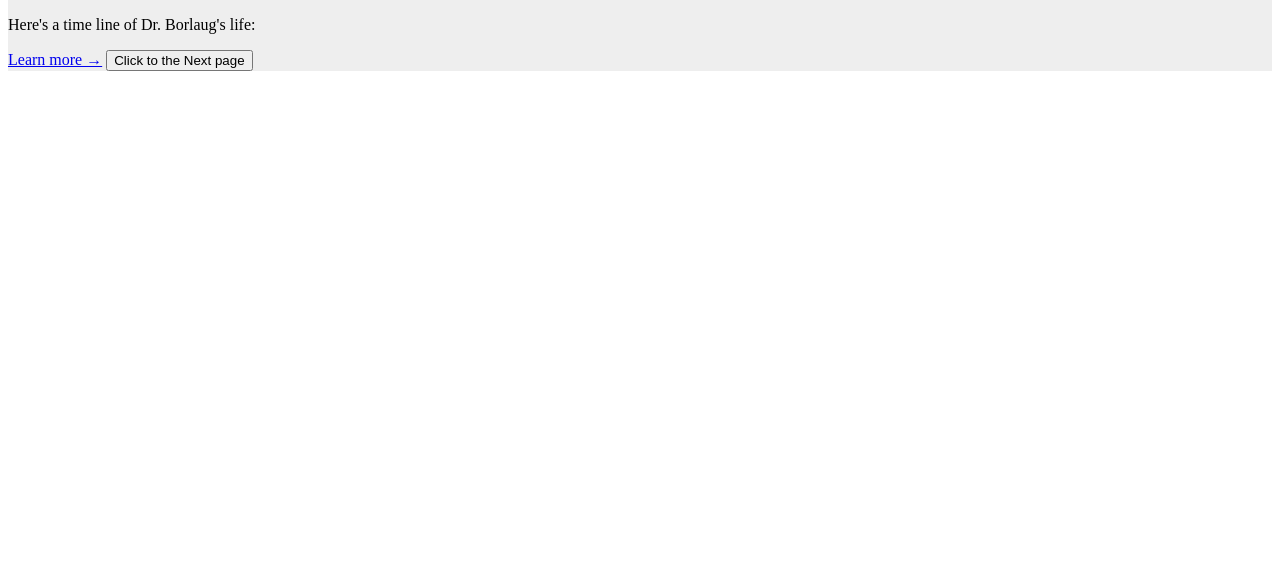
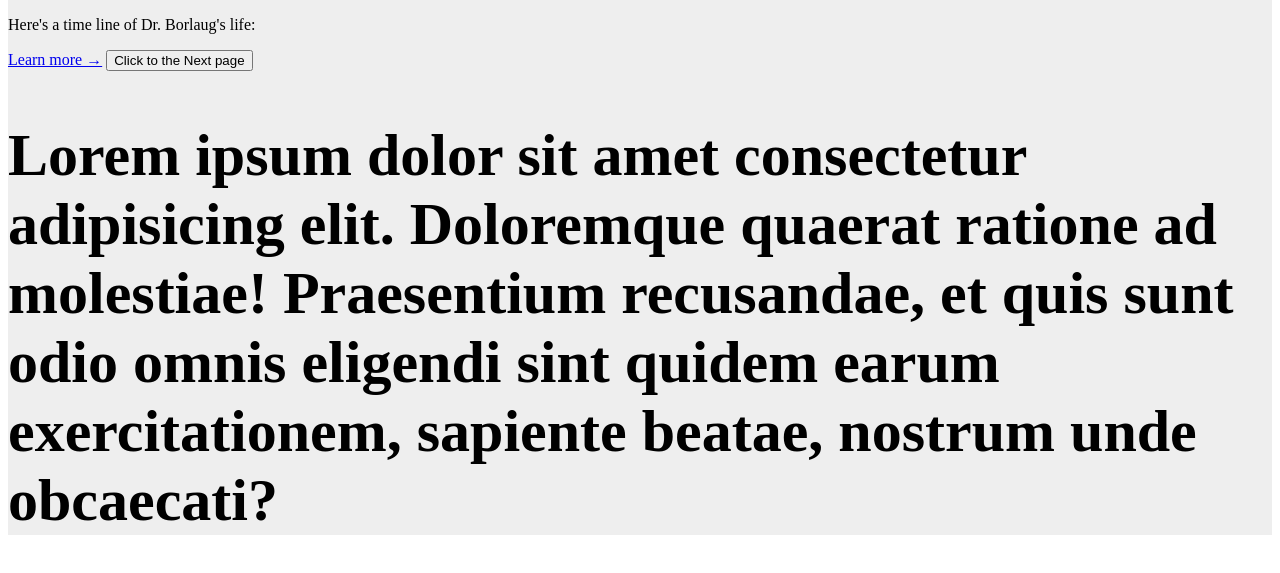
Before and after one commit to akinmolaomotlani/project-trial, a website: page index.html in a window 1280 px wide. Shown: the part 527-1100 px from the top of the page. Before the commit the page ends 800 px from the top, so only its background shows below. Drawn offline with Linux system fonts and the light colour scheme.

Commit message:
making the best changes

```diff
--- a/index.html
+++ b/index.html
@@ -33,6 +33,8 @@
           <a target="_blank" href="https://en.wikipedia.org/wiki/Norman_Borlaug" id="tribute-link">Learn more &rarr;</a>
 
           <button> Click to the Next page</button>
+
+          <h1> Lorem ipsum dolor sit amet consectetur adipisicing elit. Doloremque quaerat ratione ad molestiae! Praesentium recusandae, et quis sunt odio omnis eligendi sint quidem earum exercitationem, sapiente beatae, nostrum unde obcaecati?</h1>
         </section>
       </div>
     </main>
```
